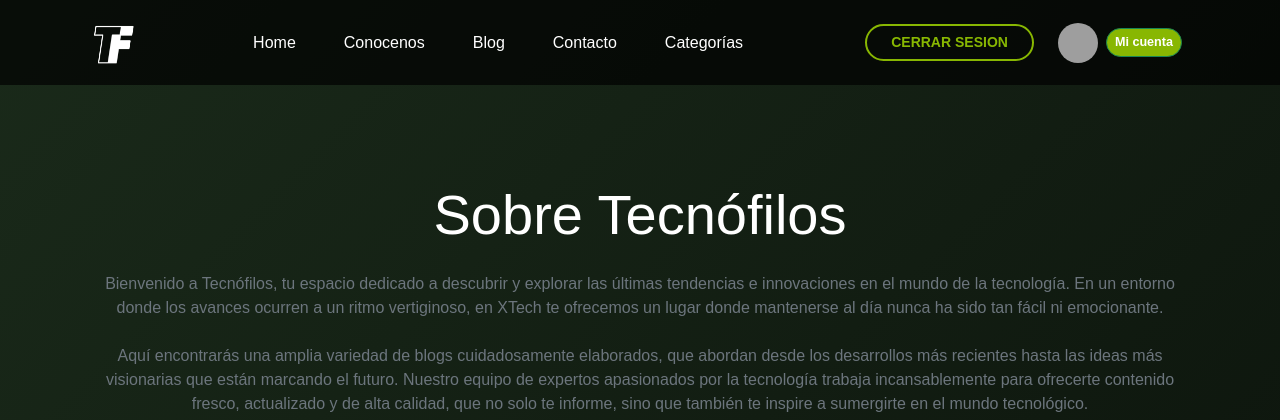
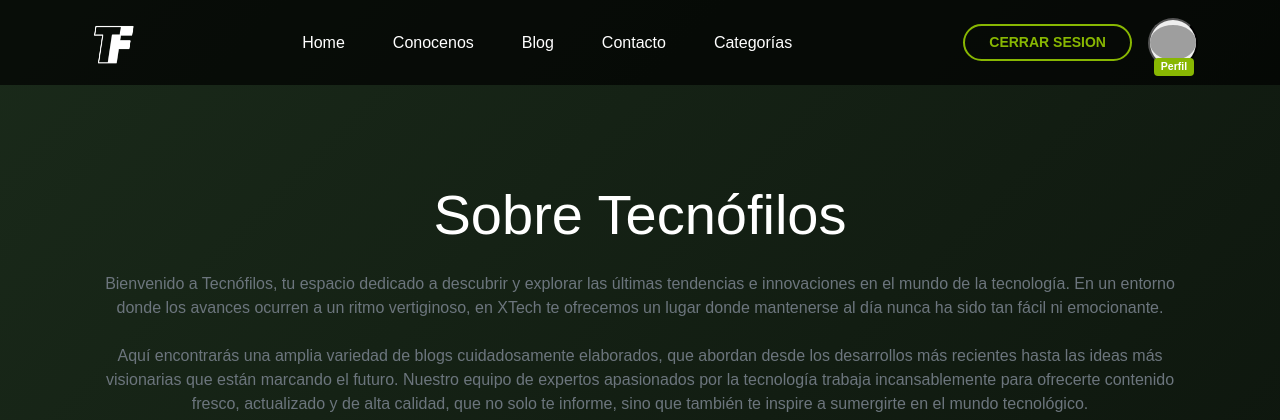
Before and after one commit to anabelaMaciel/proyecto-final-info, a Django app: page /about/ in a window 1280 px wide. Shown: the top 420 px of the page. Run offline with Django 5.2, Linux system fonts and the light colour scheme; the visitor is signed in with stand-in values (Sample User, id 1); grey boxes are pictures that could not be loaded.

Commit message:
Arreglo de editar perfil

```diff
--- a/templates/base.html
+++ b/templates/base.html
@@ -285,16 +285,20 @@
                     </button>
                 </form>
 
-                <div class="d-flex align-items-center mx-2">
-                    {% if user.imagen_perfil %}
-                        <img src="{{ user.imagen_perfil.url }}" alt="Imagen de perfil" class="rounded-circle" width="40" height="40">
-                    {% else %}
-                        <img src="{% static 'path/to/default-image.jpg' %}" alt="Imagen de perfil predeterminada" class="rounded-circle" width="40" height="40">
-                    {% endif %}
-                    <a href="{% url 'editar_perfil' %}" class="btn rounded-pill verde-lima px-2 btn-success mx-2 my-2 d-flex align-items-center" style="font-size: 0.9em; line-height: 1.2;">
-                        <b class="small">Mi cuenta</b>
+                <button title="Mi perfil" type="button" style="width: 50px; height: 50px" class="d-flex p-0 m-0 rounded-circle align-items-center mx-auto my-3">
+                    <a href="{% url 'editar_perfil' %}">
+                        {% if user.imagen_perfil %}
+                            <img src="{{ user.imagen_perfil.url }}" alt="Imagen de perfil" class="img-fluid rounded-circle">
+                        {% else %}
+                            <img src="{% static 'path/to/default-image.jpg' %}" alt="Imagen de perfil predeterminada" class="img-fluid rounded-circle">
+                        {% endif %}
                     </a>
-                </div>
+                    <a href="{% url 'editar_perfil' %}" class="position-absolute mt-4 ms-1">
+                        <small class="mt-4">
+                            <span class="badge text-black verde-lima mt-4">Perfil</span>
+                        </small>
+                    </a>
+                </button>
             {% else %}
                 <a href="{% url 'login' %}" class="btn rounded-pill verde-lima px-4 btn-success mx-2 my-1">
                     <b class="small">INICIAR SESION</b>
```
